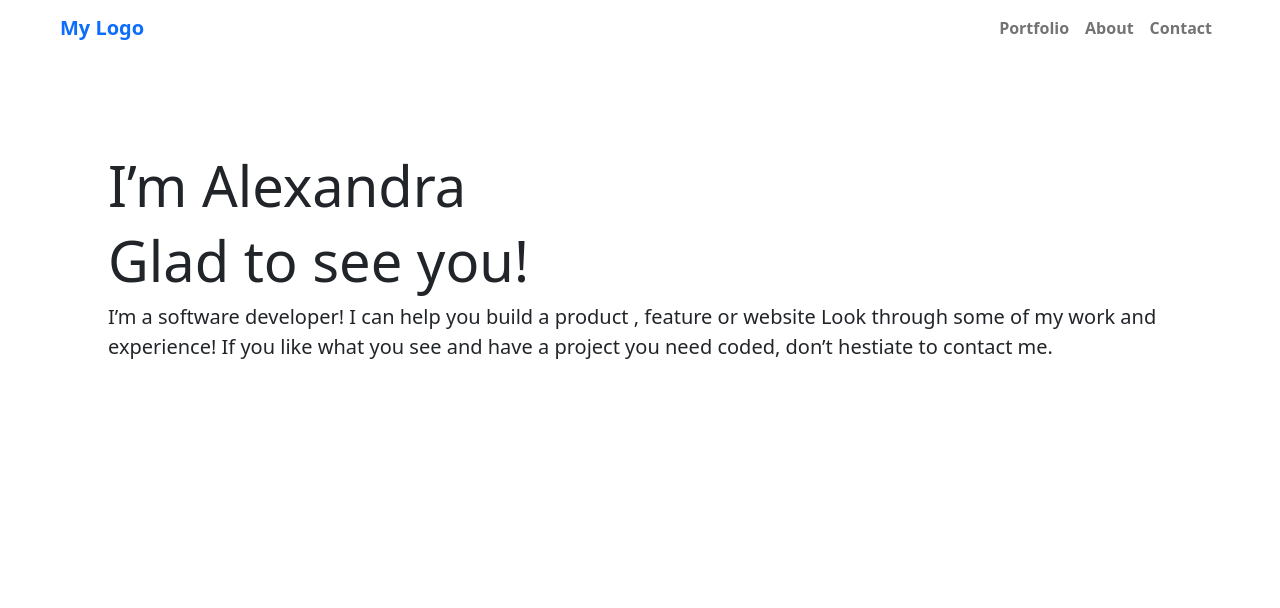
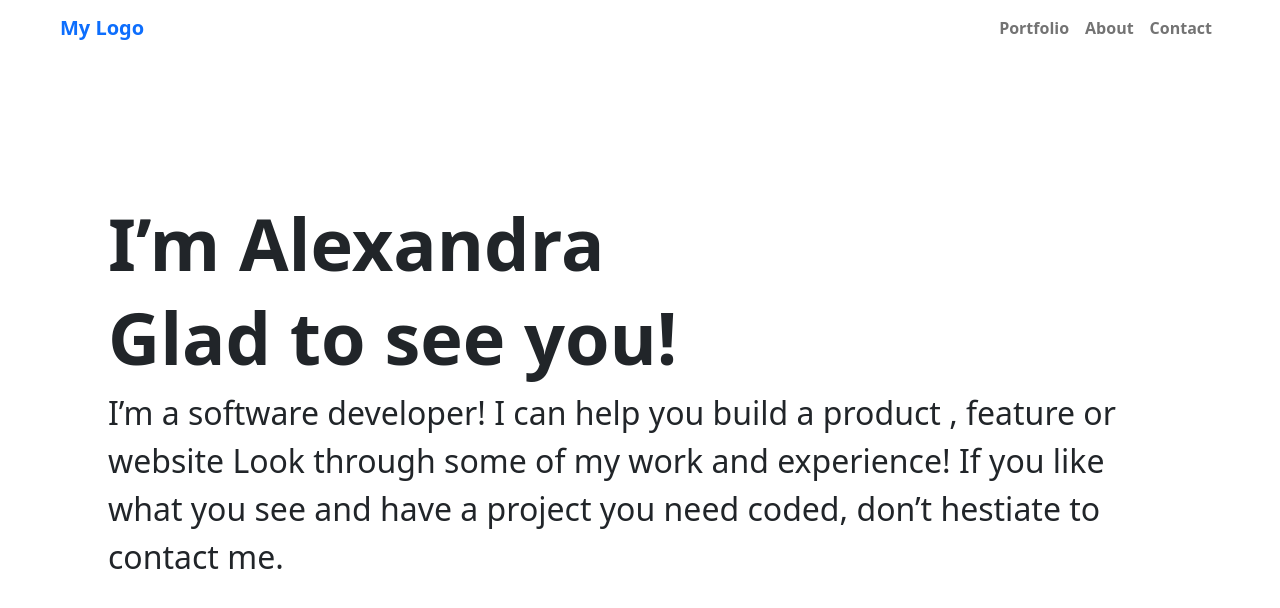
Before and after one commit to joseph07-drack/Bootstrap-Portfolio, a plain HTML site: page index.html in a window 1280 px wide. Drawn offline with nearby package versions, Linux system fonts and the light colour scheme.

Commit message:
Add margin and 1st scrollspy done by Jodrack in previous commit

```diff
--- a/index.html
+++ b/index.html
@@ -19,7 +19,7 @@
   </head>
   <body>
     <nav class="navbar navbar-expand-lg navbar-light mx-5">
-      <div class="container-fluid">
+      <div class="container-fluid mb-5">
         <a class="navbar-brand text-primary fw-bold" href="#">My Logo</a>
         <button
           class="navbar-toggler"
@@ -58,9 +58,9 @@
         <div
           class="container d-flex flex-column justify-content-center align-content-center"
         >
-          <h1 class="display-4">I’m Alexandra</h1>
-          <h2 class="display-4">Glad to see you!</h2>
-          <p class="lead">
+          <h1 class="display-2 fw-bold">I’m Alexandra</h1>
+          <h2 class="display-2 fw-bold">Glad to see you!</h2>
+          <p class="lead fs-2">
             I’m a software developer! I can help you build a product , feature
             or website Look through some of my work and experience! If you like
             what you see and have a project you need coded, don’t hestiate to
```
